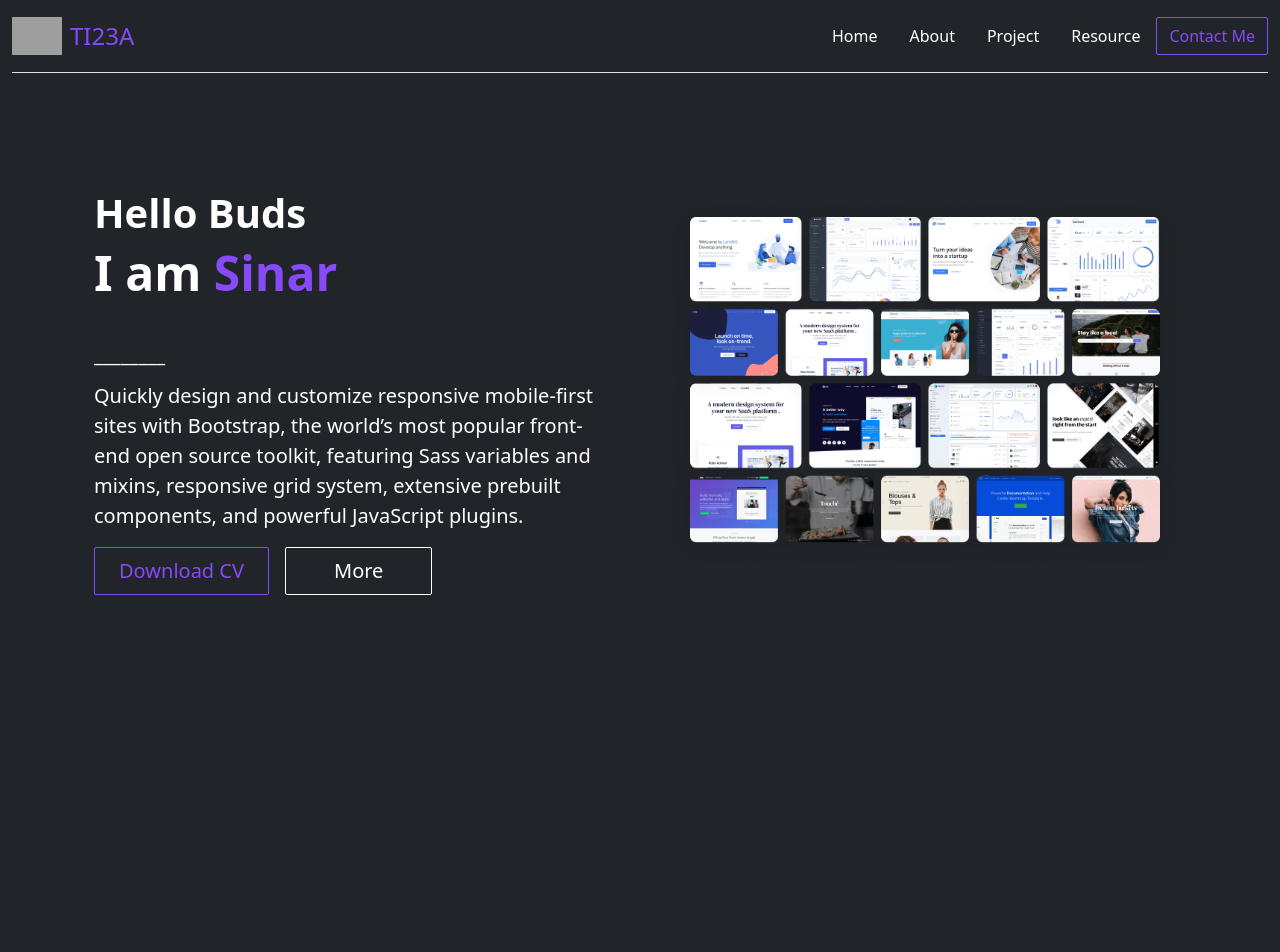
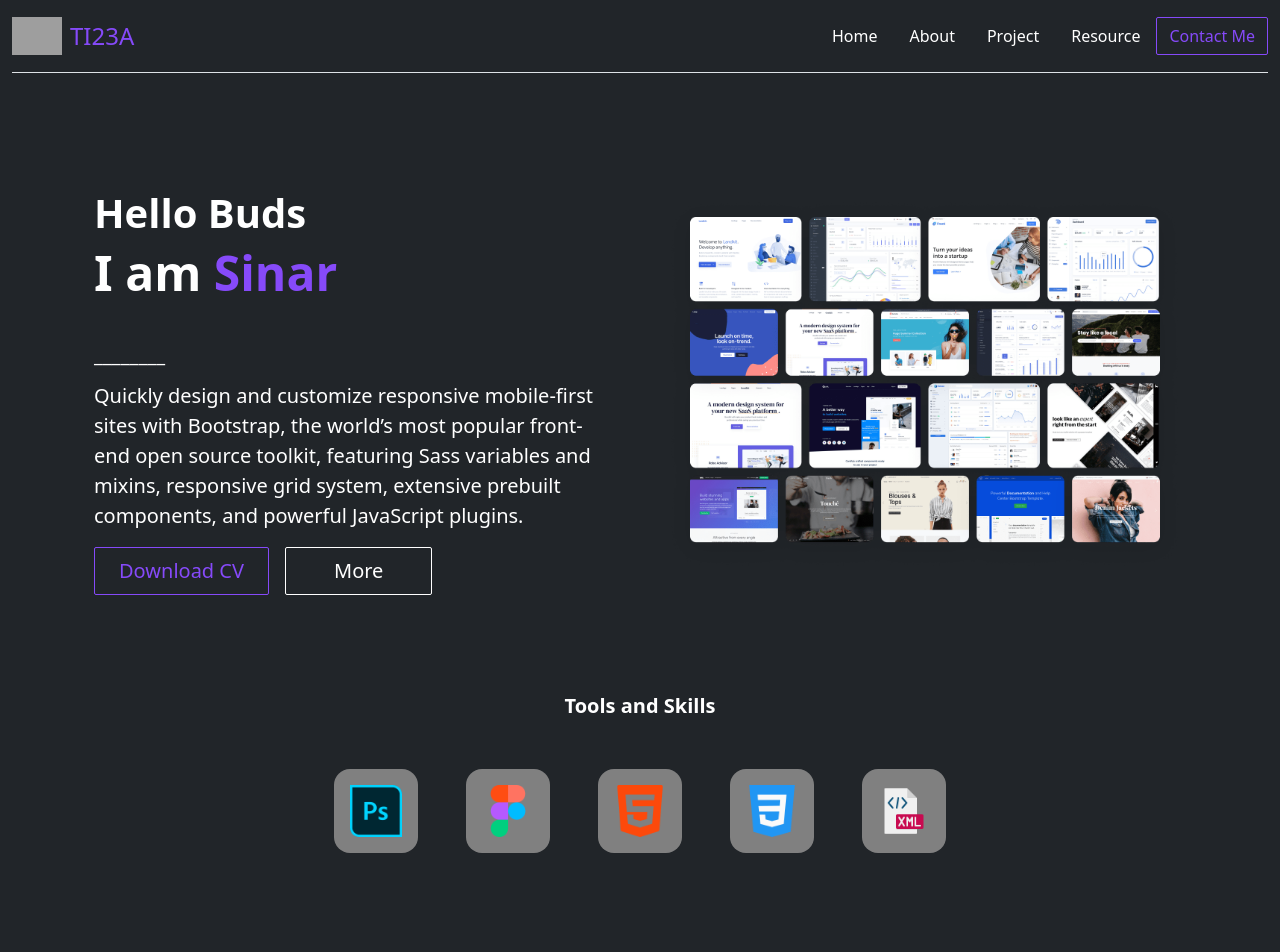
Before and after one commit to SehanAF/Website-Kelas-TI23A, a plain HTML site: page portofolio/assets/index.html in a window 1280 px wide. Before the commit the page ends 800 px from the top, so only its background shows below. Drawn offline with nearby package versions, Linux system fonts and the light colour scheme; grey boxes are pictures that could not be loaded.

Commit message:
fitur-detail-member

```diff
--- a/portofolio/assets/css/styles.css
+++ b/portofolio/assets/css/styles.css
@@ -52,3 +52,9 @@
   .name {
     color: #864AF9;
   }
+  .me-5 {
+    margin-left: 48px;
+  }
+  .border {
+   background-color: gray;
+  }
--- a/portofolio/assets/index.html
+++ b/portofolio/assets/index.html
@@ -64,6 +64,33 @@
               </div>
             </div>
           </div>
+
+          <!-- Tools and Skills -->
+          <div class="container-fluid">
+            <div class="d-flex gap-2 justify-content-center align-items-center py-5">
+              <div class="row d-flex align-items-center">
+                <div>
+                  <span class="fw-bold d-flex justify-content-center mb-0 fs-5" style="color: white; ">Tools and Skills</span>
+                </div>
+                <div class="d-flex align-items-center flex-wrap justify-content-center py-5 gap-5">
+                  <div class="border border-0 rounded-4 d-flex flex-shrink-0 p-3">
+                    <img class="me-0" width="52" height="52" src="Icons/adobe-photoshop.png" alt="">
+                  </div>
+                  <div class="border border-0 rounded-4 d-flex flex-shrink-0 p-3 ">
+                    <img class="me-0" width="52" height="52" src="Icons/figma.png" alt="">
+                  </div>
+                  <div class="border border-0 rounded-4 d-flex flex-shrink-0 p-3 ">
+                    <img class="me-0" width="52" height="52" src="Icons/html-5.png" alt="">
+                  </div>
+                  <div class="border border-0 rounded-4 d-flex flex-shrink-0 p-3">
+                    <img class="me-0" width="52" height="52" src="Icons/css-3.png" alt="">
+                  </div>
+                  <div class="border border-0 rounded-4 d-flex flex-shrink-0 p-3">
+                    <img class="me-0" width="52" height="52" src="Icons/xml.png" alt="">
+                  </div>
+                </div>
+              </div>
+            </div>
           </div>
         </main>
         <footer>
```
Also changed, not shown: portofolio/assets/Icons/adobe-photoshop.png (added), portofolio/assets/Icons/css-3.png (added), portofolio/assets/Icons/figma.png (added), portofolio/assets/Icons/html-5.png (added), portofolio/assets/Icons/xml.png (added). Lines whose indentation alone changed are shown as unchanged.
